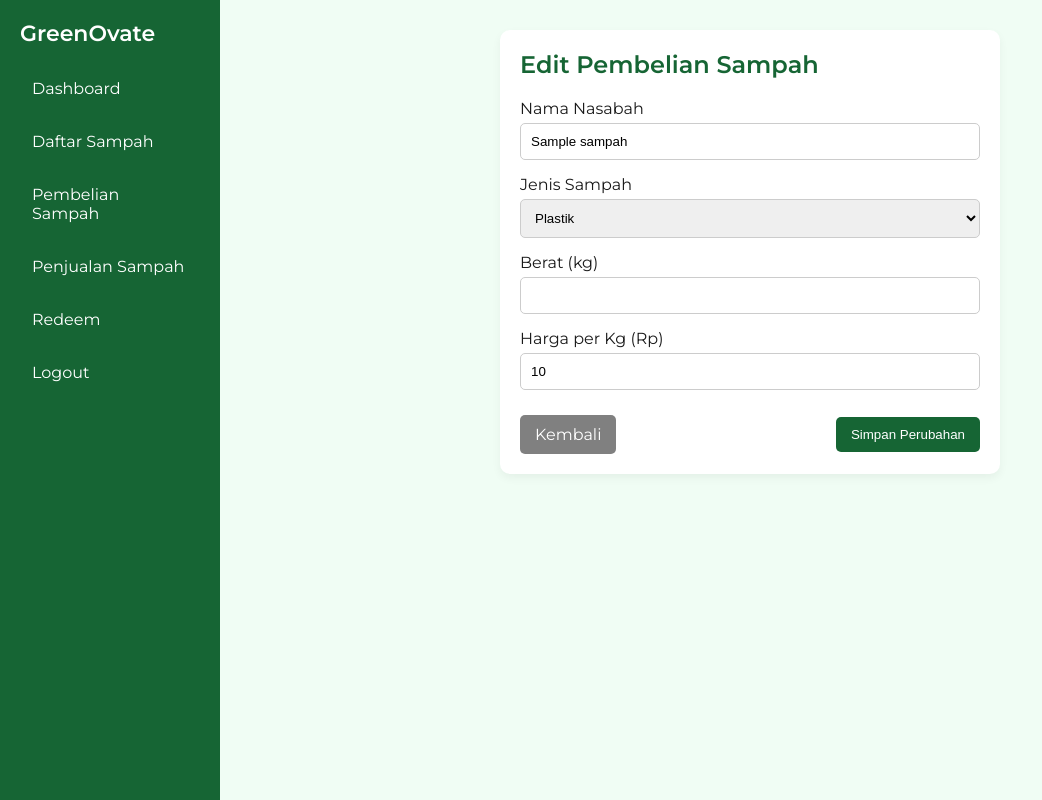
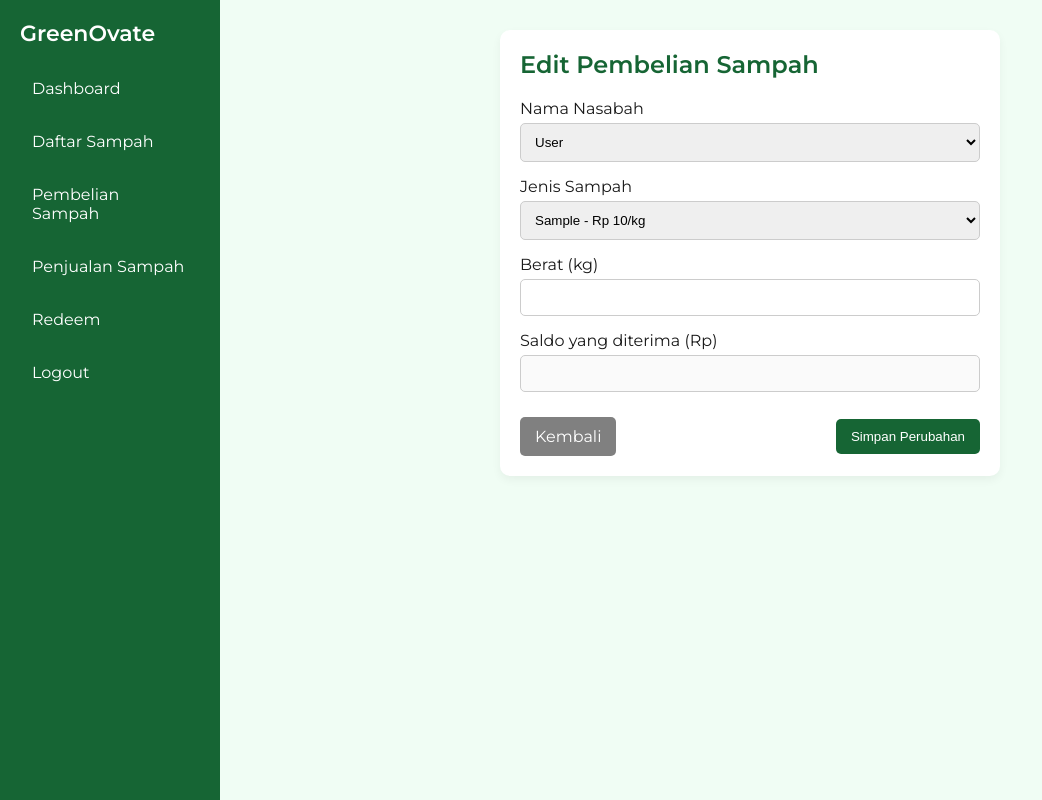
Before and after one commit to DimasRizky21/BankSampah, a PHP site: page /admin/edit_beli_sampah.php?id=1 in a window 1280 px wide. Shown: the whole page, without its empty margins (0-1042 px from the left). Run offline with PHP 8.4, Linux system fonts and the light colour scheme; the visitor is signed in with stand-in values (Sample User, id 1); tables that the repository leaves empty or names only in its code hold one stand-in row (values such as "Sample post").

Commit message:
fix edit from edit_beli_sampah

```diff
--- a/admin/edit_beli_sampah.php
+++ b/admin/edit_beli_sampah.php
@@ -1,38 +1,62 @@
 <?php
 include '../koneksi.php';
 
-// Ambil ID dari URL
-$id = $_GET['id'];
+if (!isset($_GET['id']) || !is_numeric($_GET['id'])) {
+    header("Location: beli_sampah.php");
+    exit;
+}
 
-// Ambil data pembelian berdasarkan ID
+$id = intval($_GET['id']);
+
+// Ambil data pembelian lama
 $query = "SELECT * FROM pembelian_sampah WHERE id = $id";
 $result = mysqli_query($koneksi, $query);
 $data = mysqli_fetch_assoc($result);
 
+if (!$data) {
+    echo "Data tidak ditemukan";
+    exit;
+}
+
 // Proses update jika form disubmit
 if ($_SERVER['REQUEST_METHOD'] == 'POST') {
-    $nama_nasabah = $_POST['nama_nasabah'];
-    $jenis_sampah = $_POST['jenis_sampah'];
-    $berat = $_POST['berat'];
-    $harga_per_kg = $_POST['harga_per_kg'];
-    $total = $berat * $harga_per_kg;
+    $user_id = intval($_POST['user_id']);
+    $jenis_sampah_id = intval($_POST['jenis_sampah']);
+    $berat = floatval($_POST['berat']);
 
-    $query_update = "UPDATE pembelian_sampah
-                     SET nama_nasabah='$nama_nasabah',
-                         jenis_sampah='$jenis_sampah',
-                         berat='$berat',
-                         harga_per_kg='$harga_per_kg',
-                         total='$total'
-                     WHERE id=$id";
-    mysqli_query($koneksi, $query_update);
+    // Ambil harga dan jenis dari tabel sampah
+    $sampah_q = mysqli_query($koneksi, "SELECT jenis_sampah, harga_per_kg FROM sampah WHERE id = '$jenis_sampah_id'");
+    $sampah = mysqli_fetch_assoc($sampah_q);
+    $jenis_sampah = $sampah['jenis_sampah'];
+    $harga_per_kg = $sampah['harga_per_kg'];
+
+    $total_baru = $berat * $harga_per_kg;
+    $selisih_total = $total_baru - $data['total'];
+
+    // Update saldo user
+    mysqli_query($koneksi, "UPDATE users SET saldo = saldo + $selisih_total WHERE id = $user_id");
+
+    // Update pembelian_sampah
+    $update = "UPDATE pembelian_sampah
+               SET user_id = '$user_id',
+                   jenis_sampah = '$jenis_sampah',
+                   berat = '$berat',
+                   harga_per_kg = '$harga_per_kg',
+                   total = '$total_baru'
+               WHERE id = $id";
+    mysqli_query($koneksi, $update);
 
     header("Location: beli_sampah.php");
     exit;
 }
+
+// Ambil data user dan jenis sampah untuk dropdown
+$user_query = mysqli_query($koneksi, "SELECT id, fullname FROM users ORDER BY fullname ASC");
+$jenis_query = mysqli_query($koneksi, "SELECT id, jenis_sampah, harga_per_kg FROM sampah ORDER BY jenis_sampah ASC");
 ?>
 
 <!DOCTYPE html>
-<html lang="en">
+<html lang="id">
 <head>
   <meta charset="UTF-8" />
   <meta name="viewport" content="width=device-width, initial-scale=1.0"/>
@@ -84,23 +108,33 @@
     <div class="form-container">
       <h2>Edit Pembelian Sampah</h2>
       <form method="POST">
-        <label for="nama_nasabah">Nama Nasabah</label>
-        <input type="text" id="nama_nasabah" name="nama_nasabah" value="<?= $data['nama_nasabah']; ?>" required>
+        <label for="user_id">Nama Nasabah</label>
+        <select name="user_id" id="user_id" required>
+          <option value="" disabled selected>Pilih Nasabah</option>
+          <?php while ($user = mysqli_fetch_assoc($user_query)): ?>
+            <option value="<?= $user['id'] ?>" <?= ($user['id'] == $data['user_id']) ? 'selected' : '' ?>>
+              <?= htmlspecialchars($user['fullname']) ?>
+            </option>
+          <?php endwhile; ?>
+        </select>
 
         <label for="jenis_sampah">Jenis Sampah</label>
-        <select id="jenis_sampah" name="jenis_sampah" required>
-          <option value="Plastik" <?= ($data['jenis_sampah'] == 'Plastik') ? 'selected' : ''; ?>>Plastik</option>
-          <option value="Kertas" <?= ($data['jenis_sampah'] == 'Kertas') ? 'selected' : ''; ?>>Kertas</option>
-          <option value="Logam" <?= ($data['jenis_sampah'] == 'Logam') ? 'selected' : ''; ?>>Logam</option>
-          <option value="Kardus" <?= ($data['jenis_sampah'] == 'Kardus') ? 'selected' : ''; ?>>Kardus</option>
-          <option value="Kaca" <?= ($data['jenis_sampah'] == 'Kaca') ? 'selected' : ''; ?>>Kaca</option>
+        <select name="jenis_sampah" id="jenis_sampah" required>
+          <option value="" disabled selected>Pilih Jenis Sampah</option>
+          <?php mysqli_data_seek($jenis_query, 0); while ($jenis = mysqli_fetch_assoc($jenis_query)): ?>
+            <option value="<?= $jenis['id'] ?>"
+              data-harga="<?= $jenis['harga_per_kg'] ?>"
+              <?= ($jenis['jenis_sampah'] == $data['jenis_sampah']) ? 'selected' : '' ?>>
+              <?= $jenis['jenis_sampah'] ?> - Rp <?= number_format($jenis['harga_per_kg'], 0, ',', '.') ?>/kg
+            </option>
+          <?php endwhile; ?>
         </select>
 
         <label for="berat">Berat (kg)</label>
-        <input type="number" step="0.01" id="berat" name="berat" value="<?= $data['berat']; ?>" required>
+        <input type="number" step="0.01" id="berat" name="berat" value="<?= $data['berat'] ?>" required>
 
-        <label for="harga_per_kg">Harga per Kg (Rp)</label>
-        <input type="number" id="harga_per_kg" name="harga_per_kg" value="<?= $data['harga_per_kg']; ?>" required>
+        <label for="saldo_diterima">Saldo yang diterima (Rp)</label>
+        <input type="text" id="saldo_diterima" name="saldo_diterima" disabled>
 
         <div class="button-group">
           <a href="beli_sampah.php" class="btn btn-back">Kembali</a>
@@ -109,5 +143,30 @@
       </form>
     </div>
   </main>
+
+  <script>
+  document.addEventListener('DOMContentLoaded', function() {
+      const jenisSelect = document.getElementById('jenis_sampah');
+      const beratInput = document.getElementById('berat');
+      const saldoInput = document.getElementById('saldo_diterima');
+
+      function hitungSaldo() {
+          const selectedOption = jenisSelect.options[jenisSelect.selectedIndex];
+          const hargaPerKg = parseFloat(selectedOption.getAttribute('data-harga'));
+          const berat = parseFloat(beratInput.value);
+
+          if (!isNaN(hargaPerKg) && !isNaN(berat)) {
+              const total = hargaPerKg * berat;
+              saldoInput.value = new Intl.NumberFormat('id-ID').format(total);
+          } else {
+              saldoInput.value = '';
+          }
+      }
+
+      jenisSelect.addEventListener('change', hitungSaldo);
+      beratInput.addEventListener('input', hitungSaldo);
+      hitungSaldo(); // jalankan di awal
+  });
+  </script>
 </body>
 </html>
--- a/admin/login_process.php
+++ b/admin/login_process.php
@@ -1,8 +1,8 @@
 <?php
 session_start();
-$host = "localhost:3307";
+$host = "localhost";
 $user = "root";
-$pass = "";
+$pass = "root";
 $db   = "banksampah";
 
 // Koneksi ke database
```
